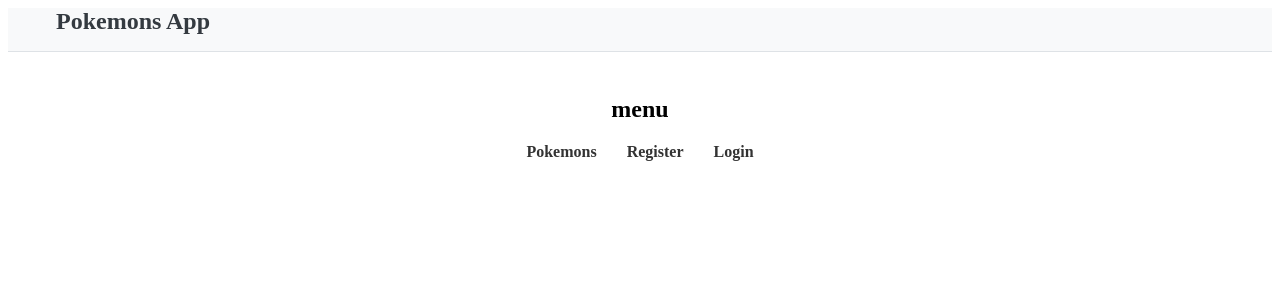
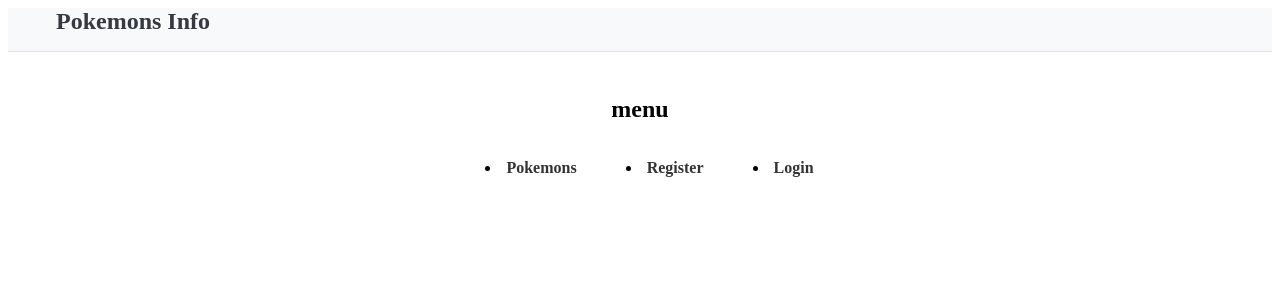
Before and after one commit to Varinthorn-J/vue-project, a Vue app in the folder my-project/: page / in a window 1280 px wide. Shown: the top 300 px of the page. Built offline with nearby package versions, Linux system fonts and the light colour scheme.

Commit message:
example axios

```diff
--- a/my-project/src/App.vue
+++ b/my-project/src/App.vue
@@ -2,7 +2,7 @@
   <div id="app">
     <nav class="navbar navbar-expand-lg navbar-light bg-light">
       <div class="container-fluid">
-        <router-link class="navbar-brand" to="/">Pokemons App</router-link>
+        <router-link class="navbar-brand" to="/">Pokemons Info</router-link>
         <div class="collapse navbar-collapse">
           <ul class="navbar-nav me-auto mb-2 mb-lg-0">
             <!-- <li class="nav-item">
--- a/my-project/src/components/HomePage.vue
+++ b/my-project/src/components/HomePage.vue
@@ -2,15 +2,24 @@
   <div class="home">
     <h3>menu</h3>
     <div class="nav-container">
+      <ul>
         <li class="nav-item">
           <router-link class="nav-link" to="/pokemon">Pokemons</router-link>
         </li>
+      </ul>
+      <ul>
         <li class="nav-item">
           <router-link class="nav-link" to="/register">Register</router-link>
         </li>
+      </ul>
+      <ul>
+
         <li class="nav-item">
           <router-link class="nav-link" to="/login">Login</router-link>
         </li>
+      </ul>
+
+
     </div>
   </div>
 </template>
--- a/my-project/src/components/PokemonDisplay.vue
+++ b/my-project/src/components/PokemonDisplay.vue
@@ -93,7 +93,6 @@
       navigator.clipboard.writeText(name)
         .then(() => {
           console.log('Copied to clipboard:', name);
-          // Optionally show a success message or perform other actions
         })
         .catch(error => {
           console.error('Failed to copy to clipboard:', error);
```
Lines whose indentation alone changed are shown as unchanged.
